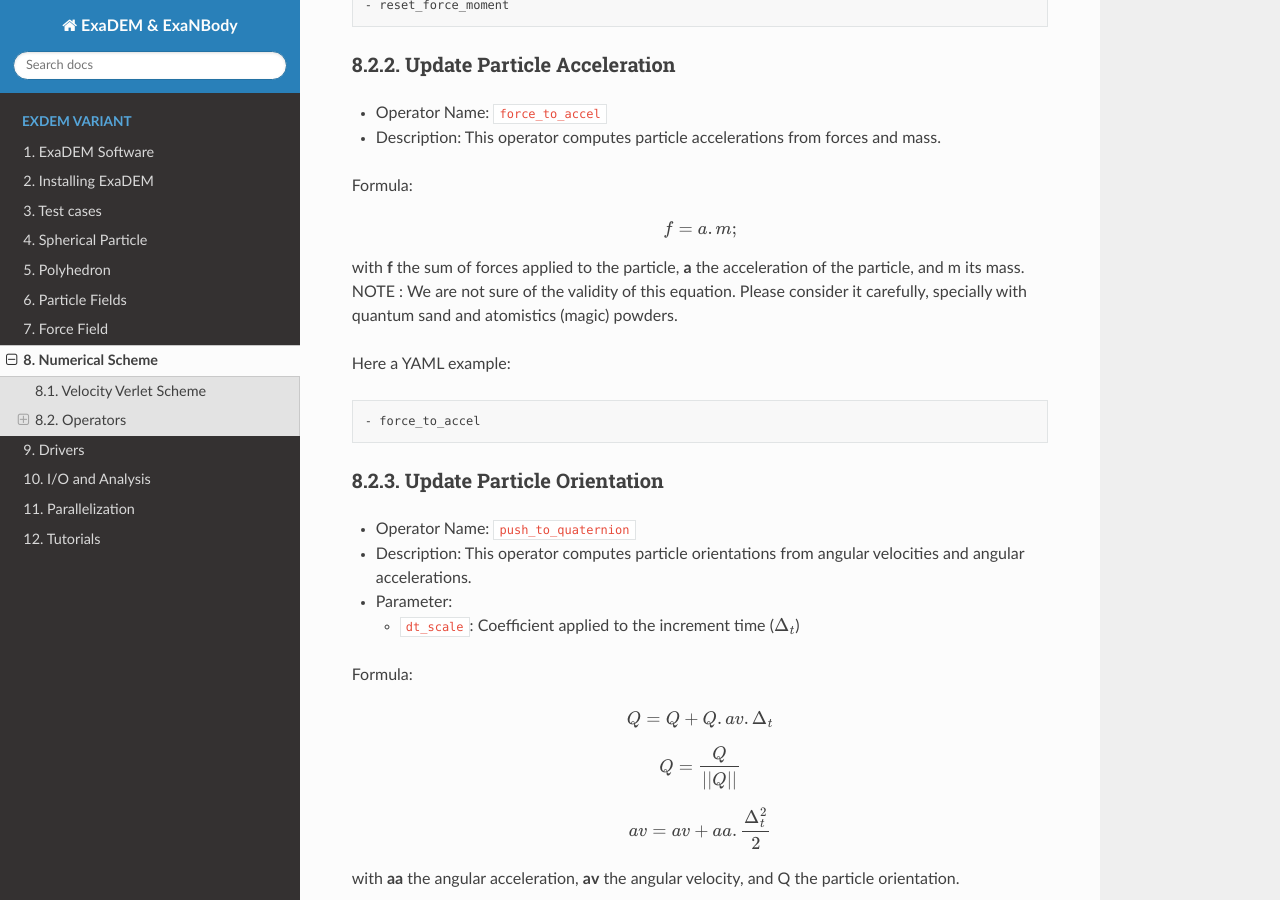
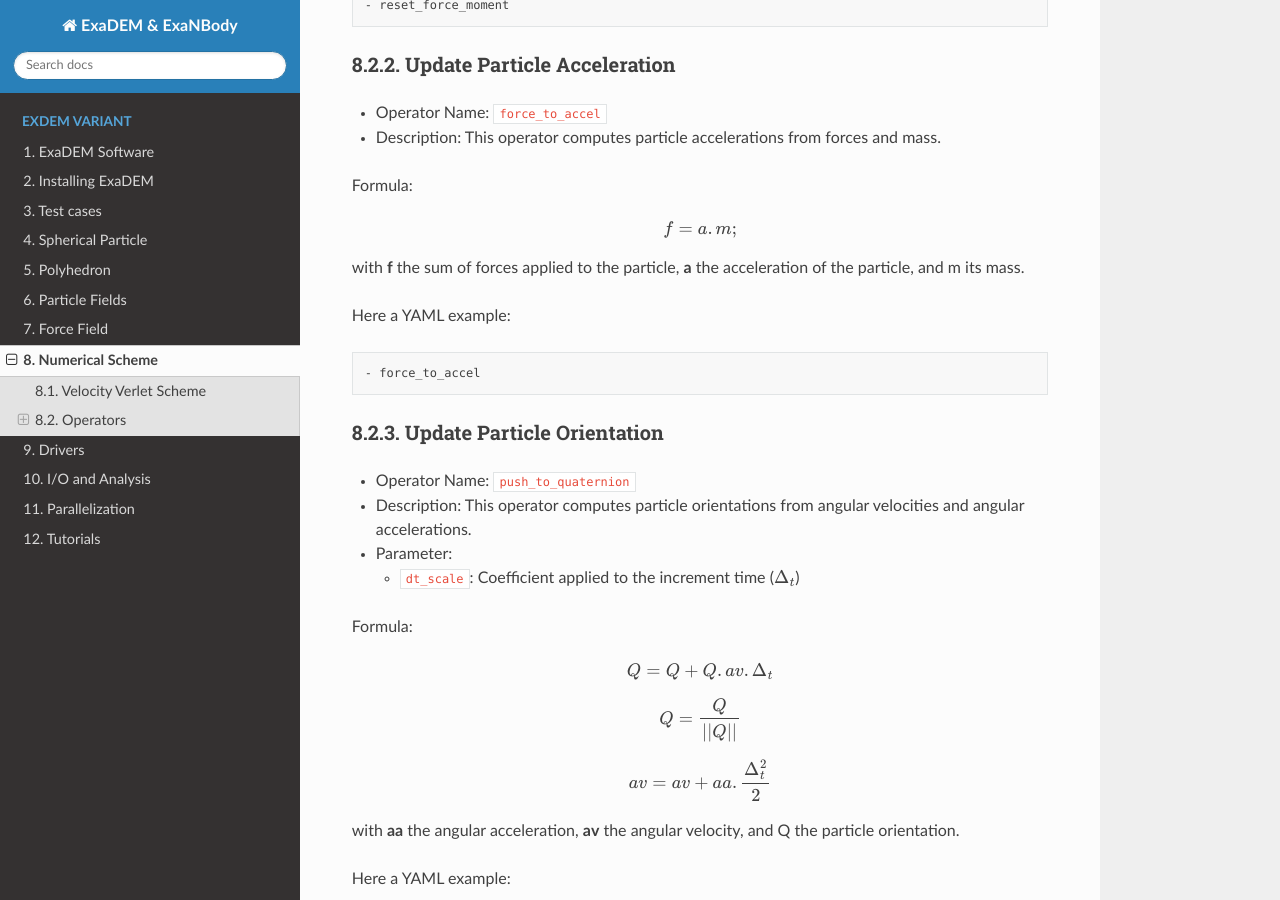
Before and after one commit to Collab4exaNBody/doc_exaDEM, a Sphinx documentation site: the page built from docs/source/project_exaDEM/NumericalScheme.rst, in a window 1280 px wide and 900 px high, scrolled down 2041 px. Built offline with Sphinx 7.4.7 and the Read the Docs theme 3.1.0, drawn with Linux system fonts in a browser that asks for light colours.

Commit message:
fix branch JM

```diff
--- a/docs/source/project_exaDEM/NumericalScheme.rst
+++ b/docs/source/project_exaDEM/NumericalScheme.rst
@@ -96,7 +96,7 @@ Formula:
 
   f = a.m;
 
-with **f** the sum of forces applied to the particle, **a** the acceleration of the particle, and m its mass. NOTE : We are not sure of the validity of this equation. Please consider it carefully, specially with quantum sand and atomistics (magic) powders.
+with **f** the sum of forces applied to the particle, **a** the acceleration of the particle, and m its mass.
 
 Here a YAML example:
 
--- a/docs/source/project_exaDEM/Parallelization.rst
+++ b/docs/source/project_exaDEM/Parallelization.rst
@@ -89,7 +89,7 @@ This benchmark has been presented in 2023 within the paper :cite:`Carrard_2024`
 
 Description:
 
-Different OpenMP/Mpi conigurations (number of cores/threads per ``mpi`` process) have been tested to balance multi-level parallelism.
+Different OpenMP/Mpi configurations (number of cores/threads per ``mpi`` process) have been tested to balance multi-level parallelism.
 Both simulations were instrumented during 1,000 representative iterations.
 The performance of ``ExaDEM`` was evaluated using up to 256 cluster nodes, built on bi-socket 64-core AMD EPYC ``Milan`` 7763 processors running at 2.45 GHz and equipped with 256 GB of RAM.
 
```
Also changed, not shown: docs/source/project_exaDEM/Test_cases.rst (+21 -21 lines).
